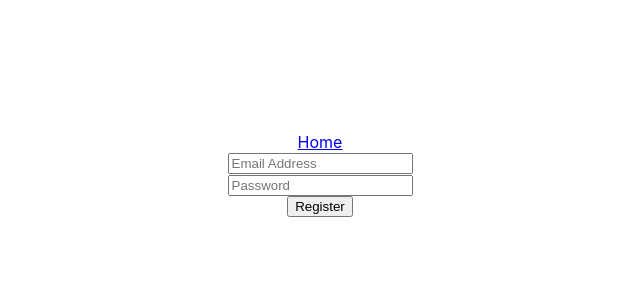
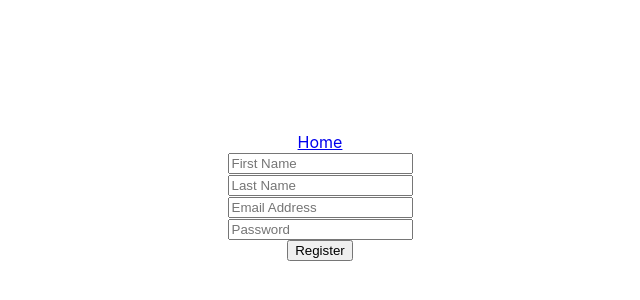
Before and after one commit to katymolloy/recipe-scout, a React (Create React App) app: page /register in a window 1280 px wide. Shown: the part 168-468 px from the top of the page, without its empty margins (320-960 px from the left). Built offline with nearby package versions, Linux system fonts and the light colour scheme.

Commit message:
Fixed register, now authentication is true on register

```diff
--- a/src/App.js
+++ b/src/App.js
@@ -9,7 +9,7 @@ import { useState } from 'react';
 function App() {
   const [authenticated, setAuthenticated] = useState(false)
 
-  const login = (state) => {
+  const setLoggedIn = (state) => {
     setAuthenticated(state);
 
   }
@@ -21,8 +21,8 @@ function App() {
         <Routes>
           <Route path='/' element={<Landing/>} />
           <Route path='/cookbook' element={<Cookbook isLoggedIn={authenticated}/>} />
-          <Route path='/login' element={<Login onLogin={login} />} />
-          <Route path='/register' element={<Register/>} />
+          <Route path='/login' element={<Login onLogin={setLoggedIn} />} />
+          <Route path='/register' element={<Register onRegister={setLoggedIn}/>} />
         </Routes>
       </Router>
     </div>
--- a/src/Pages/Register/index.js
+++ b/src/Pages/Register/index.js
@@ -2,13 +2,16 @@ import { Link, useNavigate } from "react-router-dom"
 import { getAuth, createUserWithEmailAndPassword } from "firebase/auth";
 import { useState } from "react";
 import { getFirestoreInstance } from "../../firebase";
+import { doc, setDoc } from "firebase/firestore";
 import './register.scss'
 
-export default function Register() {
+export default function Register({ onRegister }) {
 
     const db = getFirestoreInstance();
     const navigate = useNavigate();
     const [email, setEmail] = useState("");
+    const [firstName, setFirstName] = useState("");
+    const [lastName, setLastName] = useState("");
     const [password, setPassword] = useState("");
     const [errorMsg, SetErrorMsg] = useState([]);
 
@@ -19,16 +22,18 @@ export default function Register() {
         const auth = getAuth();
         createUserWithEmailAndPassword(auth, email, password)
             .then((userCredential) => {
-                const user = userCredential.user;
+                const user = userCredential.user.uid;
+                writeToDatabase(user);
+                onRegister(true)
                 navigate('/cookbook')
             })
             .catch((error) => {
                 let errArray = []
                 if (error.code === 'auth/email-already-in-use') {
-                    errArray.push( <>
+                    errArray.push(<>
                         Email is already in use. Would you like to{' '}
                         <Link to="/login">sign in instead?</Link>
-                      </>)
+                    </>)
                 }
                 if (error.code === 'auth/weak-password') {
                     errArray.push('Password is too weak, please try again')
@@ -39,7 +44,17 @@ export default function Register() {
     }
 
 
-
+    const writeToDatabase = async (user) => {
+        await setDoc(doc(db, 'users', user), {
+            email: email,
+            first: firstName,
+            last: lastName,
+        }).then(() => {
+            console.log('New user added to db')
+        }).catch((error) => {
+            console.log('Error writing user to database: ', error)
+        })
+    }
 
 
     return (
@@ -55,6 +70,20 @@ export default function Register() {
                     </ul>
                 </div>
             )}
+            <div>
+                <input
+                    type="text"
+                    placeholder="First Name"
+                    onChange={(e) => setFirstName(e.target.value)}
+                ></input>
+            </div>
+            <div>
+                <input
+                    type="text"
+                    placeholder="Last Name"
+                    onChange={(e) => setLastName(e.target.value)}
+                ></input>
+            </div>
             <div>
                 <input
                     type="text"
```
